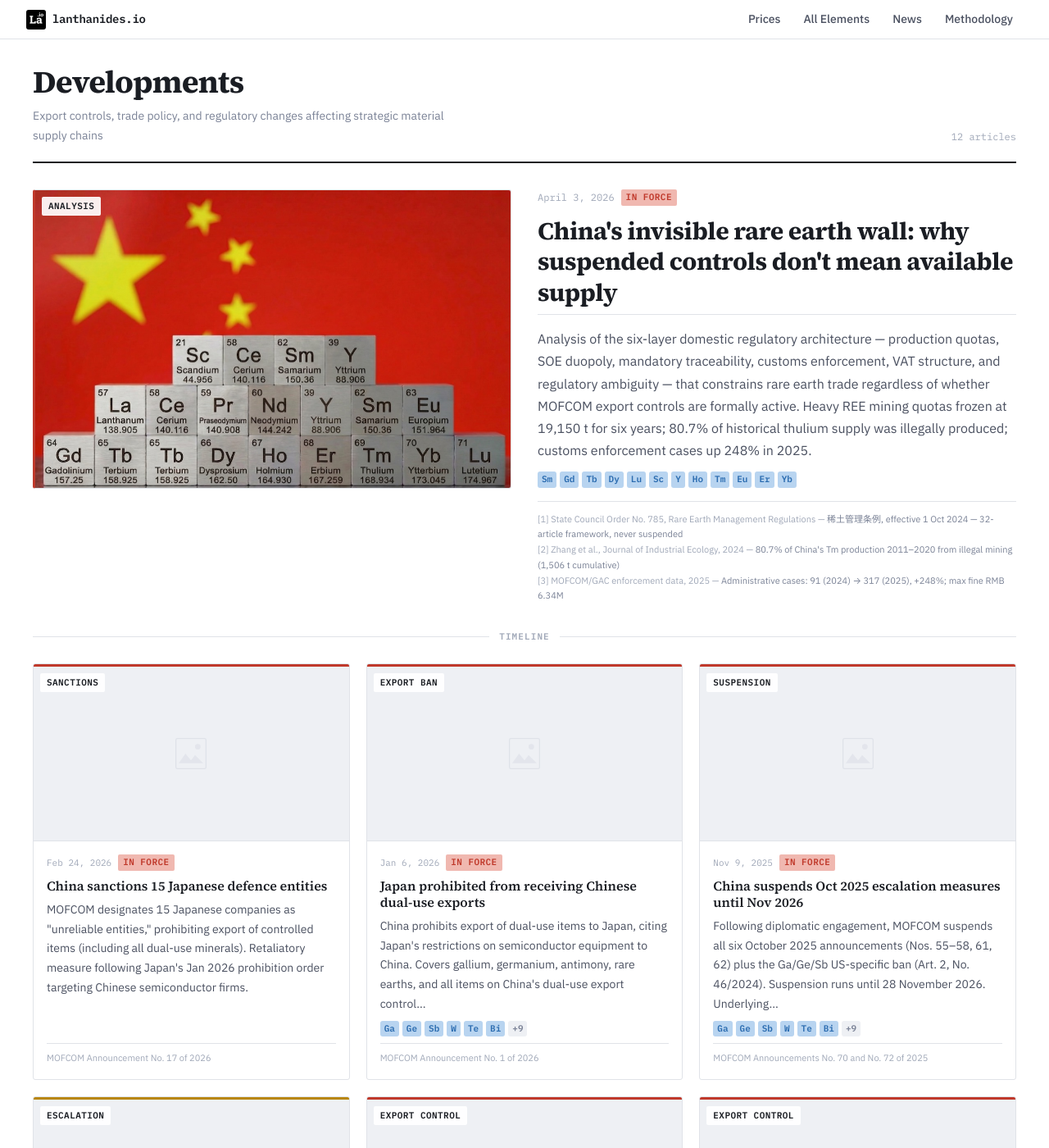
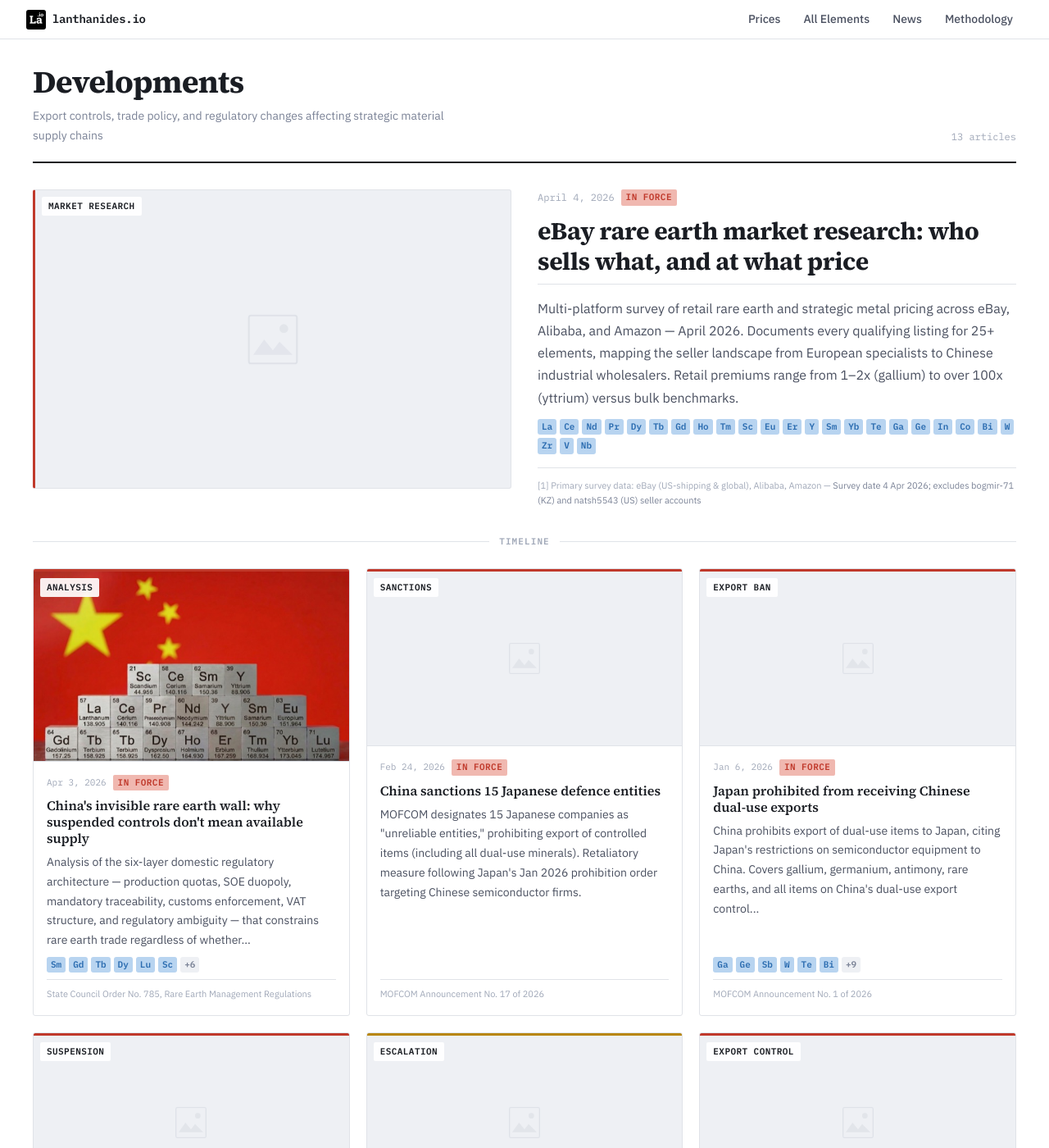
Before and after one commit to mironovb/lanthanides.io, a Jekyll site: the page built from pages/news.html, in a window 1280 px wide and 1400 px high. Shown: the whole window at 82% size. Built offline with Jekyll 4.4.1, drawn with Linux system fonts in a browser that asks for light colours; some of the changed lines change nothing that is shown.

Commit message:
news article added

```diff
--- /dev/null
+++ b/_articles/ebay-rare-earth-market-research-april-2026.md
@@ -0,0 +1,320 @@
+---
+title: "eBay rare earth market research: who sells what, and at what price"
+subtitle: "A multi-platform survey of retail rare earth and strategic metal pricing across eBay, Alibaba, and Amazon --- April 2026"
+date: 2026-04-04
+status: active
+elements: [La, Ce, Nd, Pr, Dy, Tb, Gd, Ho, Tm, Sc, Eu, Er, Y, Sm, Yb, Te, Ga, Ge, In, Co, Bi, W, Zr, V, Nb]
+---
+
+Rare earths are not hard to find on eBay. They are hard to find *cheaply*. A 10mm neodymium cube from a US collector seller costs $19,857 per kilogram. The same metal in 2 kg ingot form from a German industrial supplier costs $1,231/kg. On Alibaba, the FOB China price for 99.9% neodymium ingot is $80--380/kg. The retail premium ranges from **15x to over 100x** depending on element, form, and platform.
+
+This report documents every qualifying listing found across eBay (US-shipping and global), Alibaba industrial, and Amazon retail for 25+ elements, surveyed April 4, 2026. It excludes the two dominant eBay rare earth sellers --- bogmir-71 (Kazakhstan) and natsh5543 (USA) --- to focus on the broader market of European specialists, US niche sellers, oxide suppliers, and industrial wholesalers that collectively define the true pricing landscape beyond the KZ/US duopoly.
+
+---
+
+## Methodology
+
+**eBay US-shipping survey.** Buy It Now listings, ships to United States, collected April 4, 2026. Focus on all sellers except bogmir-71 and natsh5543.
+
+**eBay global survey.** Same date, US-only filter removed. Targeted elements that were thin or absent in the US survey: gadolinium, erbium, yttrium, gallium, samarium. Captured European and Chinese sellers; Chinese eBay cube resellers excluded from this analysis.
+
+**Alibaba industrial survey.** FOB China pricing from verified suppliers (5--11 year platform track records). Prices reflect wholesale/industrial quantities, typically 1--100 kg MOQ. Included selectively where suppliers are established manufacturers, not dropshippers.
+
+**Amazon retail survey.** Collector/educational element sample kits --- not a procurement channel, but establishes a "collector minimum" floor.
+
+Per-kilogram pricing calculated from listed price divided by quantity, excluding shipping unless noted.
+
+---
+
+## The seller landscape
+
+The eBay rare earth market outside the bogmir-71/natsh5543 duopoly segments cleanly into four tiers.
+
+### Tier 1 --- European element specialists
+
+**snaucke-elements** (Netherlands, 7,700 feedback, 100% positive) carries 1g vial samples of virtually every rare earth element at $9--20/g. The broadest inventory of any single eBay seller.
+
+**novaelements** (Italy, 2,700 feedback, 99.1%) offers 1g samples of all rare earths, plus argon-sealed premium versions at 2--3x markup. Ships worldwide.
+
+**the_periodic_guy** (Israel, 4,500 feedback, 100%) specialises in turnings, argon ampoules, and wholesale 8-packs. The go-to source for 10--20g quantities at competitive international pricing.
+
+**the-element-shop** (Austria, 672 feedback, 100%) sells ultra-precision density cubes at premium pricing --- a collector market, not a materials market.
+
+### Tier 2 --- German bulk metal suppliers
+
+**evek-gmbh** (Germany, 36,000 feedback, 99.4%) and **auremo-eu** (Germany, 12,000 feedback, 99.4%) scale from 1g to 10 kg for gadolinium, neodymium, cerium, and others. At volume, their pricing approaches industrial levels --- evek-gmbh's gadolinium metal starts at approximately $450/kg for multi-kilogram orders.
+
+### Tier 3 --- US retail and collector
+
+**Luciteria** (USA, 3,400 feedback, 99.7%) carries density cubes and bullion bars for most elements at premium pricing. Trusted, fast domestic shipping. The $129 lanthanum 10mm cube ($21,148/kg) exemplifies the collector premium.
+
+**chemsaversinc1** (USA, 8,600 feedback, 100%) sells chemical compounds --- oxides, chlorides, nitrates --- at lab-grade pricing. Not raw metal.
+
+**leroy500** (USA, 2,600 feedback, 100%) is the best US source for rare earth oxides in 50g--5kg quantities. Dy₂O₃ at $2,550/kg (100g) and Gd₂O₃ at $745/kg (5kg) represent the most competitive US oxide pricing found.
+
+**chemstore2017** (USA, 482 feedback, 100%) carries similar oxide compounds.
+
+### Tier 4 --- Alibaba industrial
+
+Verified Chinese manufacturers with 5--11 year track records: Ganzhou Wanfeng, Changsha Xinkang, Hebei Saiweisi, Tianjin Chengmai, and others. Also non-Chinese Alibaba suppliers: **SARL ISLO** (France) for tellurium and **Star Earth Minerals** (India) for cerium oxide. These represent true wholesale pricing --- but for controlled elements, *listed prices may not reflect obtainable pricing* due to Chinese export restrictions.
+
+---
+
+## Light rare earths: La, Ce, Nd, Pr
+
+Light rare earths are the most abundant and least expensive rare earth category. They are also where eBay retail markups are most extreme relative to industrial floor pricing.
+
+### Lanthanum (La)
+
+| Seller | Form | Purity | Qty | $/kg | Country |
+|:--|:--|:--|:--|--:|:--|
+| Luciteria | 10mm cube | 99.5% | ~6.1g | $21,148 | US |
+| joenicks | Ingot (Ar sealed) | 99.9% | 21.3g | $18,310 | US |
+| engineeredlab | Element cube | --- | ~6g | $15,230 | US |
+| chemstore2017 | La₂O₃ oxide | 99.9% | 50g | $920 | US |
+| leroy500 | La₂O₃ oxide | 99.9% | 100--1000g | $275--450 | US |
+
+Lanthanum oxide from leroy500 at $275--450/kg is the most reasonable US eBay pricing. Even so, Alibaba industrial pricing for La₂O₃ is estimated at $10--30/kg --- a 14--30x markup. Lanthanum metal in cube form is a pure collector market with no relationship to materials pricing.
+
+### Cerium (Ce)
+
+| Seller | Form | Purity | Qty | $/kg | Country |
+|:--|:--|:--|:--|--:|:--|
+| Luciteria | 10mm cube | 99.9% | ~6.8g | $18,382 | US |
+| leroy500 | CeO₂ oxide | 99.99% | 250--1000g | $336--575 | US |
+| Various polishing | CeO₂ polish | 85--99% | 50g--5lb | $28--86 | Various |
+| Star Earth Minerals | RE oxide | 99.9% | 100kg | $3--3.50 | India |
+| Changzhou Geoquin | CeO₂ oxide | 99.95% | 1kg | $2.40 | China |
+
+Cerium oxide polishing powder is **the single most industrially competitive segment on eBay**. At $28--86/kg for 85--99% purity CeO₂, eBay polishing sellers approach the Alibaba industrial floor of $2.40--3.50/kg with only an 8--25x markup --- far tighter than any other element. This is driven by genuine demand from glass polishing professionals who purchase in multi-pound quantities. The Indian supplier Star Earth Minerals on Alibaba offers 99.9% RE oxide at $3--3.50/kg FOB for 100kg+ orders.
+
+### Neodymium (Nd)
+
+| Seller | Form | Purity | Qty | $/kg | Country |
+|:--|:--|:--|:--|--:|:--|
+| Luciteria | 10mm cube | 99.5% | ~7g | $19,857 | US |
+| engineeredlab | Element cube | --- | ~7g | $13,054 | US |
+| novaelements | 1g pieces | 99.9% | 1g | $11,750 | Italy |
+| chemsaversinc1 | Nd₂O₃ oxide | 99.3% | 25--500g | $600--2,078 | US |
+| auremo-eu | Metal 2kg | 99.5--99.9% | 2,000g | $1,231--1,478 | Germany |
+| Ganzhou Wanfeng | Metal ingot | 99.9% | 1--10kg | $80--380 | China |
+
+The auremo-eu listing at $1,231--1,478/kg for 2 kg of neodymium metal is the closest any eBay listing comes to industrial pricing for Nd. Even this represents a 3--15x premium over the Alibaba FOB China price of $80--380/kg. Neodymium is not subject to MOFCOM export controls, meaning Chinese industrial pricing is obtainable --- but requires meeting MOQ requirements and arranging freight.
+
+### Praseodymium (Pr)
+
+| Seller | Form | Purity | Qty | $/kg | Country |
+|:--|:--|:--|:--|--:|:--|
+| Luciteria | 10mm cube | 99.5% | ~6.8g | $20,441 | US |
+| Luciteria | 1g metal | 99.6% | 1g | $9,900 | US |
+
+Praseodymium has the thinnest eBay market of any light rare earth. Only Luciteria carries it in metal form for US buyers. No oxide listings were found. Alibaba PrNd alloy pricing of $125--280/kg represents the industrial floor.
+
+---
+
+## Heavy rare earths: Dy, Tb, Gd, Ho, Tm, Er, Y, Eu, Sm, Yb
+
+Heavy rare earths carry higher intrinsic value, tighter supply, and --- for most --- active or recently suspended Chinese export controls that distort the relationship between listed and obtainable pricing.
+
+### Dysprosium (Dy) --- MOFCOM No. 18 controlled
+
+| Seller | Form | Purity | Qty | $/kg | Country |
+|:--|:--|:--|:--|--:|:--|
+| novaelements | 1g pieces | 99.95% | 1g | $12,990--30,990 | Italy |
+| Luciteria | 10mm cube | 99.5% | ~8.6g | $5,698 | US |
+| the_periodic_guy | 10g turnings | 99.9% | 10g | $4,740 | Israel |
+| leroy500 | Dy₂O₃ oxide | 99.99% | 25--100g | $2,550--5,400 | US |
+| Hebei Saiweisi | Dy₂O₃ oxide | 99.9% | 1kg | $110--210 | China |
+
+Dysprosium oxide on Alibaba at $110--210/kg appears to represent extraordinary value against the $2,550/kg eBay oxide price. However, dysprosium is under active MOFCOM Announcement No. 18 export controls with no suspension. That Alibaba price reflects Chinese domestic pricing; actual export requires a MOFCOM licence that may be denied or delayed indefinitely. The eBay market outside of the KZ/US duopoly is thin --- the_periodic_guy's Israeli-sourced turnings at $4,740/kg represent a non-Chinese alternative.
+
+### Terbium (Tb) --- MOFCOM No. 18 controlled
+
+| Seller | Form | Purity | Qty | $/kg | Country |
+|:--|:--|:--|:--|--:|:--|
+| Ganzhou Wanfeng | Nitrate | 99.9% | 1kg | $600 | China |
+
+No terbium metal listings were found outside the bogmir-71/natsh5543 duopoly. Ganzhou Wanfeng's Alibaba listing for Tb nitrate at $600/kg is the only non-duopoly data point, and it is subject to MOFCOM No. 18 export controls. Terbium remains one of the most supply-constrained elements on the market.
+
+### Gadolinium (Gd) --- MOFCOM No. 18 controlled
+
+| Seller | Form | Purity | Qty | $/kg | Country |
+|:--|:--|:--|:--|--:|:--|
+| Luciteria | 1-inch cube | 99.9% | ~129g | $1,186 | US |
+| Luciteria | 10mm cube | 99.9% | ~7.9g | $2,658 | US |
+| snaucke-elements | 1g pieces/vial | 99.9% | 1g | $9,750 | Netherlands |
+| novaelements | 1g sample vial | 99.95% | 1g | $9,990 | Italy |
+| evek-gmbh | Metal pieces | 99.95% | 1g--10kg | $450--9,440 | Germany |
+| auremo-eu | Metal pieces | 99.95% | 1g--10kg | $500--1,700 | Germany |
+| vkris_1 | Bulk 1lb | 99.9% | 454g | $507 | US |
+| leroy500 | Gd₂O₃ oxide | 99.99% | 50--5000g | $745--800 | US |
+| chemstore2017 | Gd₂O₃ oxide | 99.9% | 50g | $1,160 | US |
+
+Gadolinium is the element most transformed by removing the US-shipping filter. In the US-only survey, gadolinium was essentially absent. Globally, 43 results appeared. The most notable listings are the German bulk suppliers: **evek-gmbh at $450/kg** and **auremo-eu at $500/kg** for multi-kilogram orders approach industrial pricing. vkris_1's 1 lb lot at $507/kg is the best US bulk price found.
+
+For oxide, leroy500 offers Gd₂O₃ at $745--800/kg in quantities up to 5 kg --- the deepest US oxide inventory for any single rare earth.
+
+### Erbium (Er) --- MOFCOM No. 57 (suspended)
+
+| Seller | Form | Purity | Qty | $/kg | Country |
+|:--|:--|:--|:--|--:|:--|
+| snaucke-elements | 1g pieces/vial | 99.9% | 1g | $10,950 | Netherlands |
+| Luciteria | 10mm cube | 99.95% | ~9.1g | $3,736 | US |
+| novaelements | 1g argon sealed | 99.95% | 1g | $27,530 | Italy |
+
+Erbium metal is thin even globally. Only three non-Chinese, non-duopoly sellers were found. Novaelements' argon-sealed premium at $27,530/kg is the most expensive erbium listing in the survey. MOFCOM No. 57 controls on erbium are currently suspended until November 10, 2026 --- meaning Chinese supply is theoretically available during this window, but could be cut off with minimal notice.
+
+### Yttrium (Y) --- MOFCOM No. 18 controlled
+
+| Seller | Form | Purity | Qty | $/kg | Country |
+|:--|:--|:--|:--|--:|:--|
+| snaucke-elements | 1g nuggets/vial | 99.95% | 1g | $9,450 | Netherlands |
+| novaelements | 1g shiny piece | 99.95% | 1g | $9,100 | Italy |
+
+Yttrium is the most overpriced element in the survey relative to its industrial value. At $9,100--9,450/kg on eBay versus an estimated Alibaba industrial price of $30--80/kg for yttrium metal, the retail premium exceeds **100x**. No bulk eBay listings were found outside the duopoly. Under MOFCOM No. 18, Chinese yttrium exports require licensing with no suspension.
+
+### Europium (Eu) --- MOFCOM No. 57 (suspended)
+
+| Seller | Form | Purity | Qty | $/kg | Country |
+|:--|:--|:--|:--|--:|:--|
+| Luciteria | 10g metal | 99.9% | 10g | $3,800 | US |
+
+A single listing. Europium's radioactivity concerns and niche applications (phosphors, anti-counterfeiting) limit retail demand.
+
+### Samarium (Sm) --- MOFCOM No. 18 controlled
+
+| Seller | Form | Purity | Qty | $/kg | Country |
+|:--|:--|:--|:--|--:|:--|
+| snaucke-elements | 1g pieces/vial | 99.9% | 1g | $9,000--10,000 | Netherlands |
+| novaelements | 1g sample | 99.95% | 1g | $10,000--12,000 | Italy |
+| Luciteria | 10mm cube | 99.5% | ~7.5g | $3,867 | US |
+
+Samarium was absent from the US-only survey. Globally, only the European specialists and Luciteria carry it. Pricing of $3,867--12,000/kg reflects pure collector demand --- samarium-cobalt magnets are manufactured at industrial scale, but the retail metal market barely exists.
+
+### Ytterbium (Yb) --- MOFCOM No. 57 (suspended)
+
+| Seller | Form | Purity | Qty | $/kg | Country |
+|:--|:--|:--|:--|--:|:--|
+| Changsha Xinkang | Ingot/rod/chunk | 99.9--99.99% | 1kg | $185--700 | China |
+
+No eBay listings for ytterbium metal were found outside the duopoly. The only data point is Changsha Xinkang's Alibaba listing at $185--700/kg. MOFCOM No. 57 suspension means this pricing may be obtainable through November 2026, but reinstatement risk is material.
+
+---
+
+## Strategic metals: Te, Ga, Ge, In, Co, Bi, W, Zr, V, Nb
+
+### Tellurium (Te) --- MOFCOM No. 10 controlled
+
+| Seller | Form | Purity | Qty | $/kg | Country |
+|:--|:--|:--|:--|--:|:--|
+| SARL ISLO | Ingot (small lot) | 99.99% | 1 mt | $1,100--1,450 | France |
+| Multiple suppliers | Ingot (bulk) | 99.99% | 1--5 mt | $80--120 | CN/FR |
+
+The France-based SARL ISLO listing on Alibaba is significant: it represents a **non-Chinese source** for tellurium at $1,100--1,450/kg. Chinese tellurium is under active MOFCOM No. 10 controls (never suspended), making non-Chinese sourcing increasingly important. Bulk pricing at $80--120/kg is available from multi-origin suppliers but the Chinese component requires export licensing.
+
+### Gallium (Ga)
+
+| Seller | Form | Purity | Qty | $/kg | Country |
+|:--|:--|:--|:--|--:|:--|
+| Multiple toy sellers | Liquid metal | 99.99% | 20--1000g | $120--400 | Various |
+| Luciteria | 10mm cube | 99.9% | ~5.9g | $3,220 | US |
+| Multiple suppliers | Metal ingot | 99.99% | 10--100kg | $200--400 | CN/DE/PH |
+
+Gallium is **the only element where eBay retail approaches industrial pricing**. "Melting metal" toy sellers offer 99.99% gallium at $120--400/kg --- within the same range as Alibaba's $200--400/kg industrial pricing. This is driven by gallium's novelty appeal (melts at 29.7°C) creating genuine consumer volume. Gallium exports from China to the US are banned under MOFCOM Announcement No. 46/2024, Article 1 (military end-use), with the blanket Article 2 ban suspended until November 2026.
+
+### Germanium (Ge)
+
+| Seller | Form | Purity | Qty | $/kg | Country |
+|:--|:--|:--|:--|--:|:--|
+| Luciteria | 10mm cube | 99.999% | ~5.3g | $16,038 | US |
+
+A single listing at $16,038/kg against an estimated Alibaba industrial price of $1,000--2,000/kg. Germanium is subject to the same MOFCOM No. 46/2024 US export restrictions as gallium.
+
+### Indium (In)
+
+| Seller | Form | Purity | Qty | $/kg | Country |
+|:--|:--|:--|:--|--:|:--|
+| Luciteria | 100g metal | 99.995% | 100g | $1,470 | US |
+
+Luciteria's 100g listing at $1,470/kg is the most competitively priced US indium found, against an estimated Alibaba industrial price of $200--400/kg (4--7x markup).
+
+### Cobalt (Co)
+
+| Seller | Form | Purity | Qty | $/kg | Country |
+|:--|:--|:--|:--|--:|:--|
+| discountelements | Cathode | 99.98% | 191g | $146 | US |
+| emovendo | Pellet | 99.95% | 7.1g | $2,815 | US |
+
+The discountelements cathode at $146/kg is the second-most competitive retail pricing in the survey (after gallium), sitting at approximately 2--4x above the Alibaba industrial floor of $30--60/kg. The emovendo pellet at $2,815/kg demonstrates how small quantities distort per-kilogram pricing --- the absolute price is $20, but divided by 7.1g the rate is astronomical.
+
+### Niobium (Nb)
+
+| Seller | Form | Purity | Qty | $/kg | Country |
+|:--|:--|:--|:--|--:|:--|
+| navycbmichael | Turnings | High purity | 100g | $351 | US |
+| Tianjin Chengmai | Granules | 99.9% | 100kg | $70--130 | China |
+
+Niobium at $351/kg retail versus $70--130/kg industrial (3--5x markup) represents one of the tightest retail-industrial spreads for any metal in the survey. Niobium is not subject to Chinese export controls.
+
+---
+
+## The retail premium: a quantified view
+
+The table below summarises the retail-to-industrial markup for every element surveyed, using the best available non-duopoly pricing.
+
+| Element | Best eBay $/kg | Alibaba Ind. $/kg | Markup | Export status |
+|:--|--:|--:|:--|:--|
+| Gallium | $120 | $200--400 | **1--2x** | US ban (Art. 2 susp.) |
+| Cobalt | $146 | $30--60 | **2--4x** | No control |
+| Niobium | $351 | $70--130 | **3--5x** | No control |
+| Gadolinium | $450 | ~$80--200 | **2.5--6x** | MOFCOM No. 18 |
+| Cerium oxide | $28 | $2.40--3.50 | **8--25x** | No control |
+| Neodymium | $1,231 | $80--380 | **3--15x** | No control |
+| Dysprosium oxide | $2,550 | $110--210 | **12--25x** | MOFCOM No. 18 |
+| Indium | $1,470 | $200--400 | **4--7x** | No control |
+| Ytterbium | $185 (Alibaba only) | $185--700 | **n/a** | MOFCOM No. 57 (susp.) |
+| Yttrium | $9,100 | ~$30--80 | **100x+** | MOFCOM No. 18 |
+| Scandium | $31,333 | $1,000--1,600 | **20--30x** | MOFCOM No. 18 |
+| Germanium | $16,038 | ~$1,000--2,000 | **8--16x** | US ban (Art. 2 susp.) |
+
+Three structural factors drive these spreads:
+
+1. **Quantity effect.** Most eBay listings are 1--100g. Per-kilogram rates for gram-scale purchases are inherently extreme. The auremo-eu neodymium listing (2 kg at $1,231/kg) demonstrates that eBay pricing can compress dramatically at modest scale.
+
+2. **Form premium.** Density cubes, argon-sealed samples, and distilled pellets command 5--20x premiums over equivalent-purity industrial metal. This is not a materials market --- it is a collector market.
+
+3. **Export control premium.** For elements under active MOFCOM controls (Sm, Gd, Tb, Dy, Lu, Sc, Y), the gap between Chinese domestic pricing and international retail pricing is widening. Non-Chinese supply chains for these elements are thin, pushing retail premiums higher.
+
+---
+
+## Key findings
+
+**Gadolinium is the element most underserved by US-only eBay.** Removing the US shipping filter yielded 43 global results versus near-zero domestically. German bulk suppliers offer gadolinium metal at $450--507/kg --- approaching industrial pricing and an order of magnitude below US collector sellers.
+
+**Yttrium is the most overpriced element relative to industrial value.** At 100x+ retail-to-industrial markup, yttrium on eBay represents a pure information asymmetry premium. No bulk eBay listings exist outside the KZ/US duopoly.
+
+**Gallium is the only element where eBay retail matches industrial pricing.** Consumer demand from "melting metal" novelty buyers has driven sufficient volume to compress margins to 1--2x.
+
+**Cerium oxide polishing powder is the most industrially competitive eBay category.** Professional demand from glass polishers creates genuine volume at $28--86/kg, within striking distance of Alibaba's $2.40/kg floor.
+
+**Non-Chinese supply matters and is emerging.** SARL ISLO (France) for tellurium, Star Earth Minerals (India) for cerium oxide, and the German bulk suppliers (evek-gmbh, auremo-eu) for rare earth metals represent viable non-Chinese procurement paths that bypass MOFCOM licensing entirely.
+
+**Export controls are the single largest price determinant.** The gap between MOFCOM No. 18 elements (fully controlled, no suspension) and uncontrolled elements like neodymium is growing. Buyers of controlled elements face not just higher prices but *supply availability risk* --- a listed price means nothing if the export licence is denied.
+
+---
+
+## Chinese export control reference
+
+| Announcement | Elements | Status | Effective |
+|:--|:--|:--|:--|
+| No. 18/2025 | Sm, Gd, Tb, Dy, Lu, Sc, Y | **Active** | 4 Apr 2025 |
+| No. 57/2025 | Ho, Er, Tm, Eu, Yb | **Suspended** until 10 Nov 2026 | 9 Oct 2025 |
+| No. 10/2025 | W, Te, Bi, Mo, In | **Active** | 4 Feb 2025 |
+| No. 46/2024 (Art. 1) | Ga, Ge, Sb | **Active** (US military end-use ban) | 3 Dec 2024 |
+| No. 46/2024 (Art. 2) | Ga, Ge, Sb | **Suspended** until 28 Nov 2026 | 3 Dec 2024 |
+
+For detailed analysis of the domestic regulatory architecture that constrains Chinese rare earth exports regardless of MOFCOM announcements, see [China's invisible rare earth wall](/news/chinas-invisible-rare-earth-wall/).
+
+---
+
+*Data compiled April 4, 2026. Pricing reflects Buy It Now listings at time of survey. All per-kilogram calculations exclude shipping unless noted. This report is for informational purposes only and does not constitute procurement advice. Buyers should independently verify current pricing, availability, and applicable export control requirements before committing to purchases.*
--- a/_data/news.yml
+++ b/_data/news.yml
@@ -1,5 +1,20 @@
 # Regulatory & Trade Developments — China Export Controls Timeline
 # status: active | suspended | superseded | historic
+
+- date: 2026-04-04
+  headline: "eBay rare earth market research: who sells what, and at what price"
+  body: >-
+    Multi-platform survey of retail rare earth and strategic metal pricing across eBay,
+    Alibaba, and Amazon — April 2026. Documents every qualifying listing for 25+ elements,
+    mapping the seller landscape from European specialists to Chinese industrial wholesalers.
+    Retail premiums range from 1–2x (gallium) to over 100x (yttrium) versus bulk benchmarks.
+  status: active
+  tag: Market Research
+  article: ebay-rare-earth-market-research-april-2026
+  elements: [La, Ce, Nd, Pr, Dy, Tb, Gd, Ho, Tm, Sc, Eu, Er, Y, Sm, Yb, Te, Ga, Ge, In, Co, Bi, W, Zr, V, Nb]
+  references:
+    - label: "Primary survey data: eBay (US-shipping & global), Alibaba, Amazon"
+      note: "Survey date 4 Apr 2026; excludes bogmir-71 (KZ) and natsh5543 (US) seller accounts"
 
 - date: 2026-04-03
   headline: "China's invisible rare earth wall: why suspended controls don't mean available supply"
```
